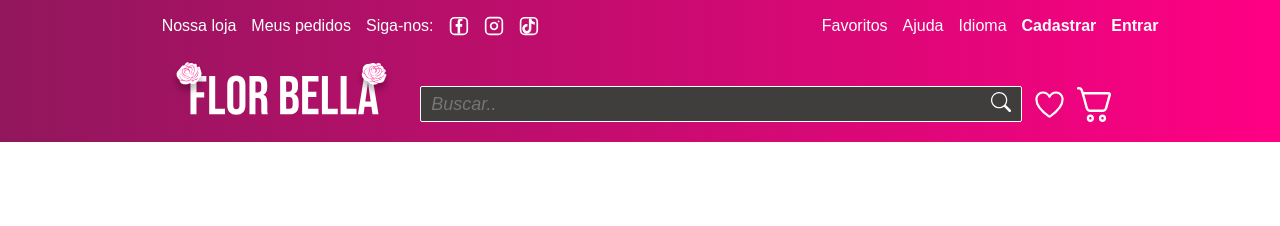
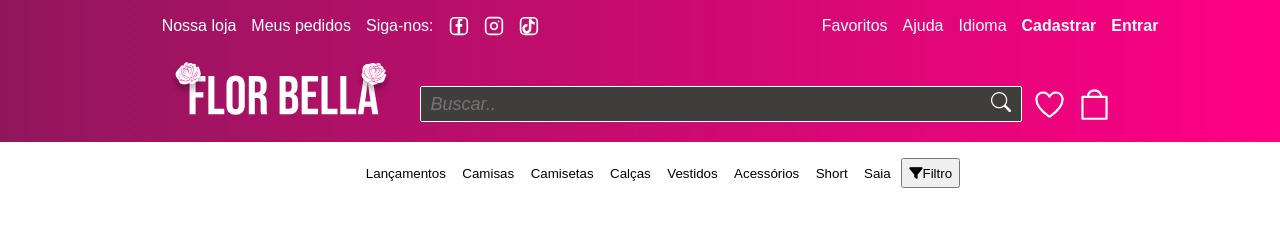
Before and after one commit to Hejociara/Loja_Sofi, a plain HTML site: page index.html in a window 1280 px wide. Drawn offline with Linux system fonts and the light colour scheme; a web font is replaced by a local one.

Commit message:
changed icon

```diff
--- a/index.html
+++ b/index.html
@@ -4,6 +4,7 @@
     <meta charset="UTF-8">
     <meta name="viewport" content="width=device-width, initial-scale=1.0">
     <link rel="shortcut icon" href="assets/icon.svg" type="image/x-icon">
+    <script src="https://kit.fontawesome.com/7752eddc6b.js" crossorigin="anonymous"></script>
     <title>Flor Bella</title>
     <link rel="stylesheet" href="style.css">
 </head>
@@ -39,10 +40,28 @@
                 <img src="assets/iconSearch.svg" id="botaoLupa" alt="buscar">
             </div>
             <img class="cabecalho__icone__direito" src="assets/coracao.svg">
-            <img class="cabecalho__icone__direito" src="assets/carrinho.svg">
+            <img class="cabecalho__icone__direito" src="assets/bolsa.svg">
         </section>
+
     </header>
-    <main></main>
+    <main>
+        <section class="main__cabecalho">
+            <nav class="main__navbar">
+            <ul class="cabecalho__lista">
+            <li>
+                <button src="#" class="cabecalho__botao">Lançamentos</button>
+                <button class="cabecalho__botao" src="#" >Camisas</button>
+                <button class="cabecalho__botao" src="#" >Camisetas</button>
+                <button class="cabecalho__botao" src="#" >Calças</button>
+                <button class="cabecalho__botao" src="#" >Vestidos</button>
+                <button class="cabecalho__botao" src="#" >Acessórios</button>
+                <button class="cabecalho__botao" src="#" >Short</button>
+                <button class="cabecalho__botao" src="#" >Saia</button>
+                <button class="main__botao"><i class="fa-solid fa-filter filtro" style="color: #000000;"></i></i>Filtro</button>
+            </li>
+        </ul>
+        </nav>
+    </section></main>
     <footer></footer>
     <script></script>
 </body>
--- a/style.css
+++ b/style.css
@@ -23,7 +23,7 @@ body{
     font-family: var(--fonte--principal);
     color: var(--cor--branco);
     font-size: 16px;
-    padding-bottom: 20px;;
+    padding-bottom: 20px;
 }
 .cabecalho__menu{
     font-family: var(--fonte--principal);
@@ -103,3 +103,27 @@ body{
 .cabecalho__icone__direito{
     height: 35px;
 }
+main{
+    font-family: var(--fonte--principal);
+}
+.main__navbar{
+    display: flex;
+    justify-content: center;
+}
+.cabecalho__lista{
+    list-style-type: none;
+}
+.cabecalho__botao{
+    background-color: transparent;
+    border: none;
+}
+.cabecalho__botao:hover{
+    color: var(--cor--rosa);
+}
+.main__botao{
+    height: 30px;
+    cursor: pointer;
+}
+.filtro{
+    background-image: assets;
+}
```
Also changed, not shown: assets/bolsa.svg (added), assets/carrinho.svg (deleted), assets/filtro.svg (added).
